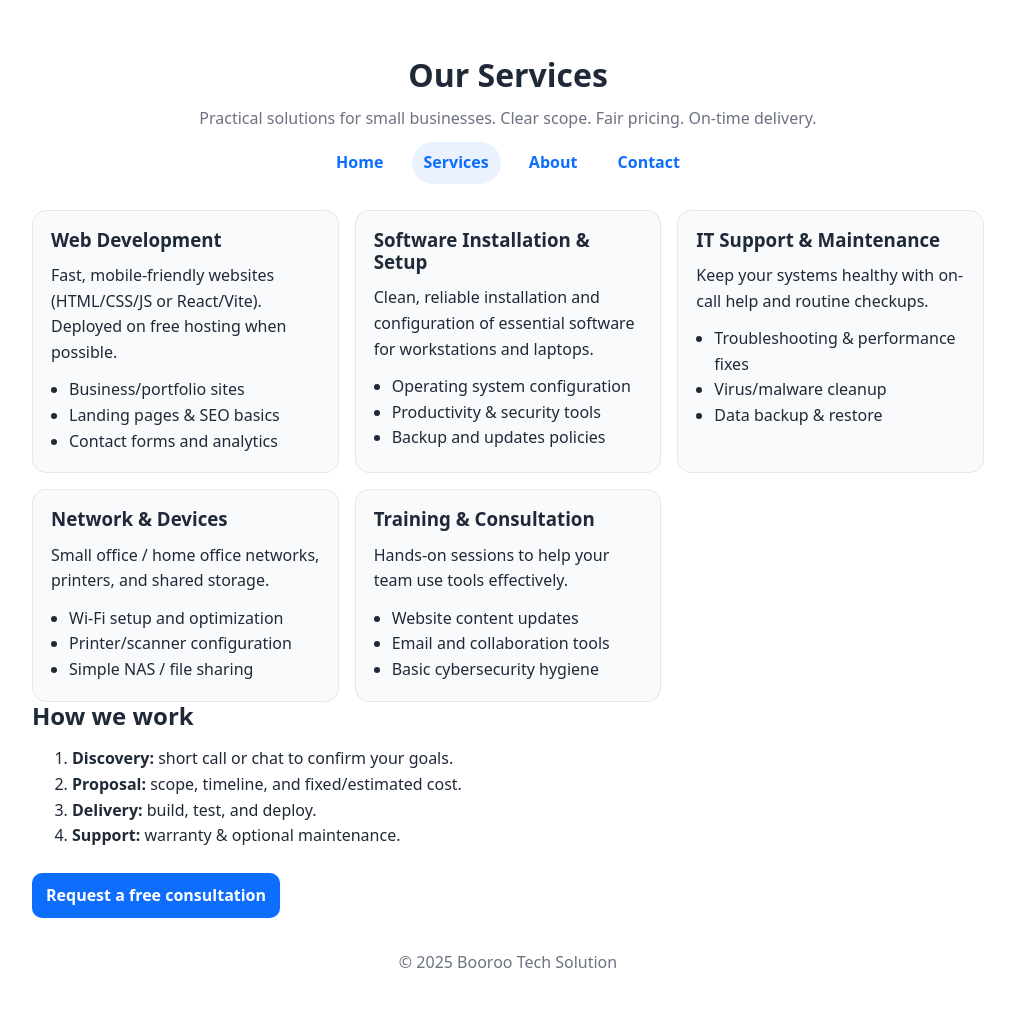
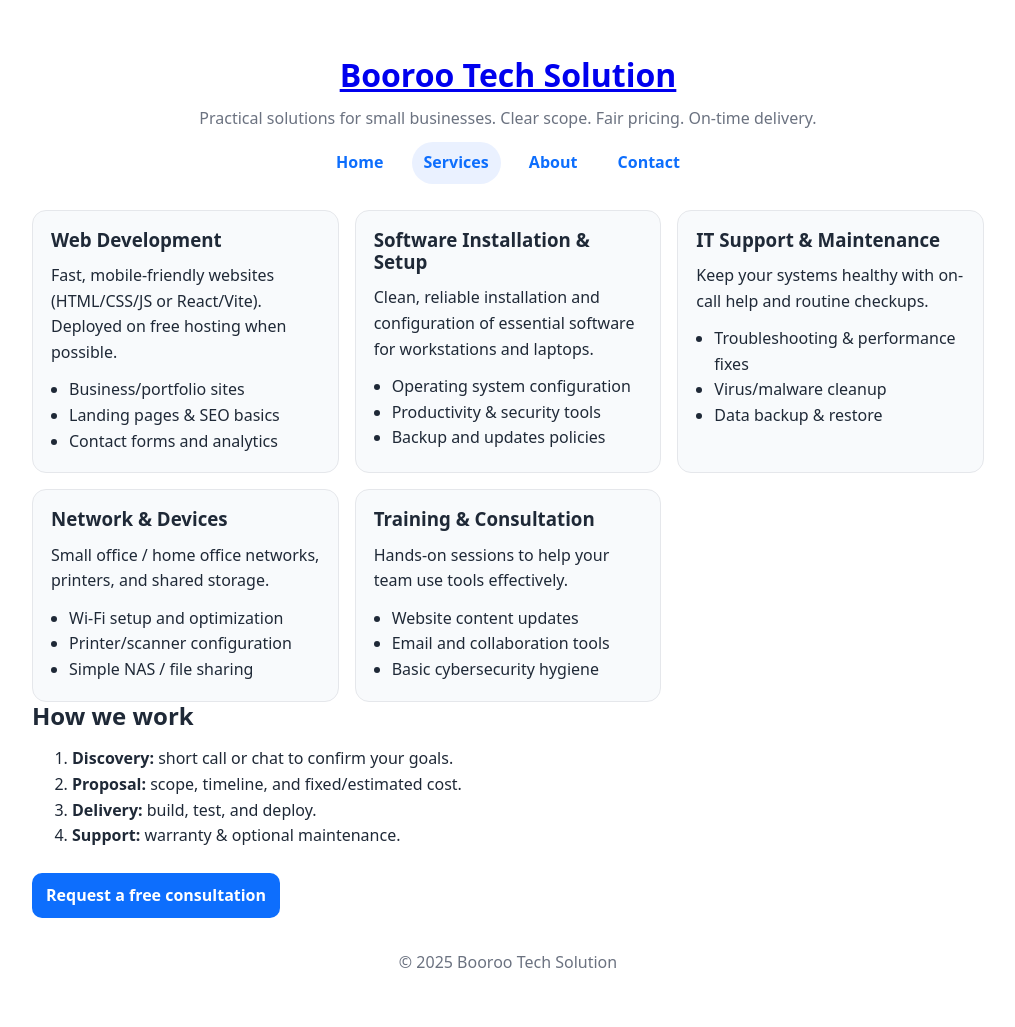
Before and after one commit to jarsodulacha/jarsodulacha.github.io, a plain HTML site: page services.html in a window 1280 px wide. Shown: the whole page, without its empty margins (132-1147 px from the left). Drawn offline with Linux system fonts and the light colour scheme.

Commit message:
Update services.html

```diff
--- a/services.html
+++ b/services.html
@@ -9,7 +9,9 @@
 <body>
   <div class="container">
     <header>
-      <h1>Our Services</h1>
+      <h1>
+  <a class="brand" href="/">Booroo Tech Solution</a>
+</h1>
       <p class="lead">Practical solutions for small businesses. Clear scope. Fair pricing. On-time delivery.</p>
       <nav>
         <a href="index.html">Home</a>
```
